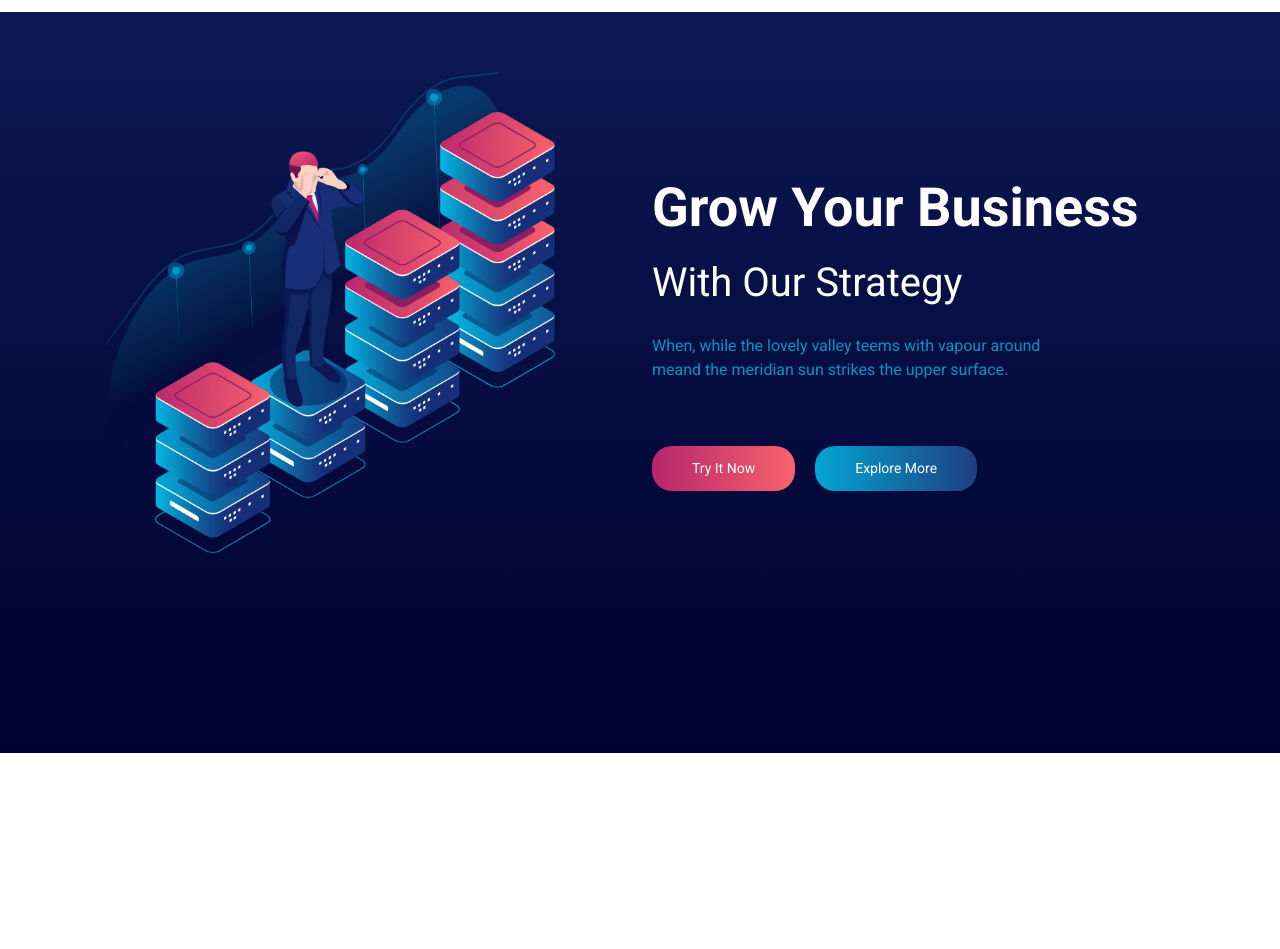
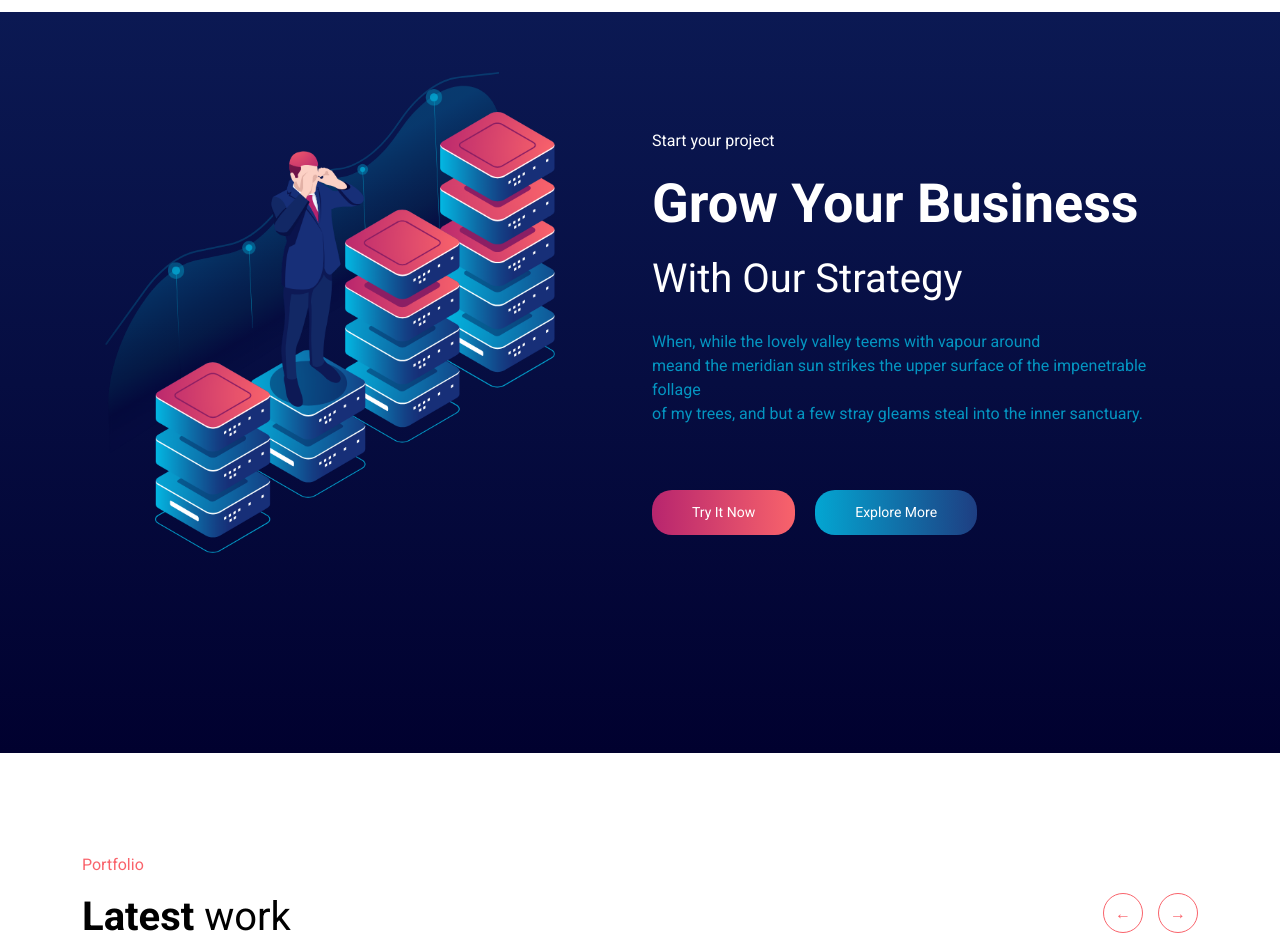
Before and after one commit to Evanflow89/proj-html-vuejs, a Vue app: page / in a window 1280 px wide. Shown: the part 1480-2429 px from the top of the page. Before the commit the page ends 2233 px from the top, so only its background shows below. Built offline with nearby package versions, Linux system fonts and the light colour scheme.

Commit message:
Added section latest Head

```diff
--- a/src/components/blocks/BaseMain.vue
+++ b/src/components/blocks/BaseMain.vue
@@ -4,6 +4,7 @@
     <WeDoCards />
     <wedoButton />
     <grow-business />
+    <latest-work />
   </main>
 </template>
 
@@ -12,13 +13,14 @@ import WhatWeDo from "../sections/WhatWeDo.vue";
 import WeDoCards from "../sections/WeDoCards.vue";
 import WedoButton from "../commons/wedoButton.vue";
 import GrowBusiness from "../sections/GrowBusiness.vue";
+import LatestWork from "../sections/LatestWork.vue";
 
 export default {
   name: "BaseMain",
-  components: { WhatWeDo, WeDoCards, WedoButton, GrowBusiness },
+  components: { WhatWeDo, WeDoCards, WedoButton, GrowBusiness, LatestWork },
 };
 </script>,
-    WedoButton
+
 
 <style lang="scss">
 main {
--- a/src/components/sections/GrowBusiness.vue
+++ b/src/components/sections/GrowBusiness.vue
@@ -8,13 +8,17 @@
           </div>
         </div>
         <div class="col-6 d-flex flex-column justify-content-center">
+          <p class="p_start">Start your project</p>
           <p class="p_head">
             Grow Your Business <br />
             <span class="thin">With Our Strategy</span>
           </p>
           <p class="pb-5 p_content">
             When, while the lovely valley teems with vapour around <br />
-            meand the meridian sun strikes the upper surface.
+            meand the meridian sun strikes the upper surface of the impenetrable
+            follage<br />
+            of my trees, and but a few stray gleams steal into the inner
+            sanctuary.
           </p>
           <div class="buttons d-flex">
             <button class="gradient-button-2">Try It Now</button>
@@ -38,6 +42,10 @@ export default {
 
   .row {
     padding-top: 6.25rem;
+  }
+
+  .p_start {
+    color: var(--primary-color);
   }
 
   .p_head {
@@ -73,11 +81,12 @@ export default {
     position: absolute;
     background-size: 100%;
     background-repeat: no-repeat;
-    width: 400px;
+    max-width: 25rem;
+    width: 100%;
     z-index: -1;
     bottom: 0;
-    top: -40px;
-    left: -50px;
+    top: -2.5rem;
+    left: -3.125rem;
   }
 }
 
--- /dev/null
+++ b/src/components/sections/LatestWork.vue
@@ -0,0 +1,44 @@
+<template>
+  <section class="latest_work">
+    <div class="container">
+      <p>Portfolio</p>
+      <div class="row d-flex">
+        <div class="col-6">
+          <h2><span>Latest</span> work</h2>
+        </div>
+        <div class="col-6 d-flex justify-content-end arrows">
+          <div class="arrow">&#x2190;</div>
+          <div class="arrow">&#x2192;</div>
+        </div>
+      </div>
+    </div>
+  </section>
+</template>
+
+<script>
+export default {
+  name: "LatestWork",
+};
+</script>
+
+<style lang="scss">
+.latest_work {
+  padding-top: 6.25rem;
+  p {
+    color: var(--text-var1);
+  }
+  .arrows {
+    gap: 0.9375rem;
+  }
+
+  .arrow {
+    color: var(--text-var1);
+    height: 2.5rem;
+    width: 2.5rem;
+    line-height: 2.5rem;
+    text-align: center;
+    border-radius: 50%;
+    border: 1px solid var(--text-var1);
+  }
+}
+</style>
```
